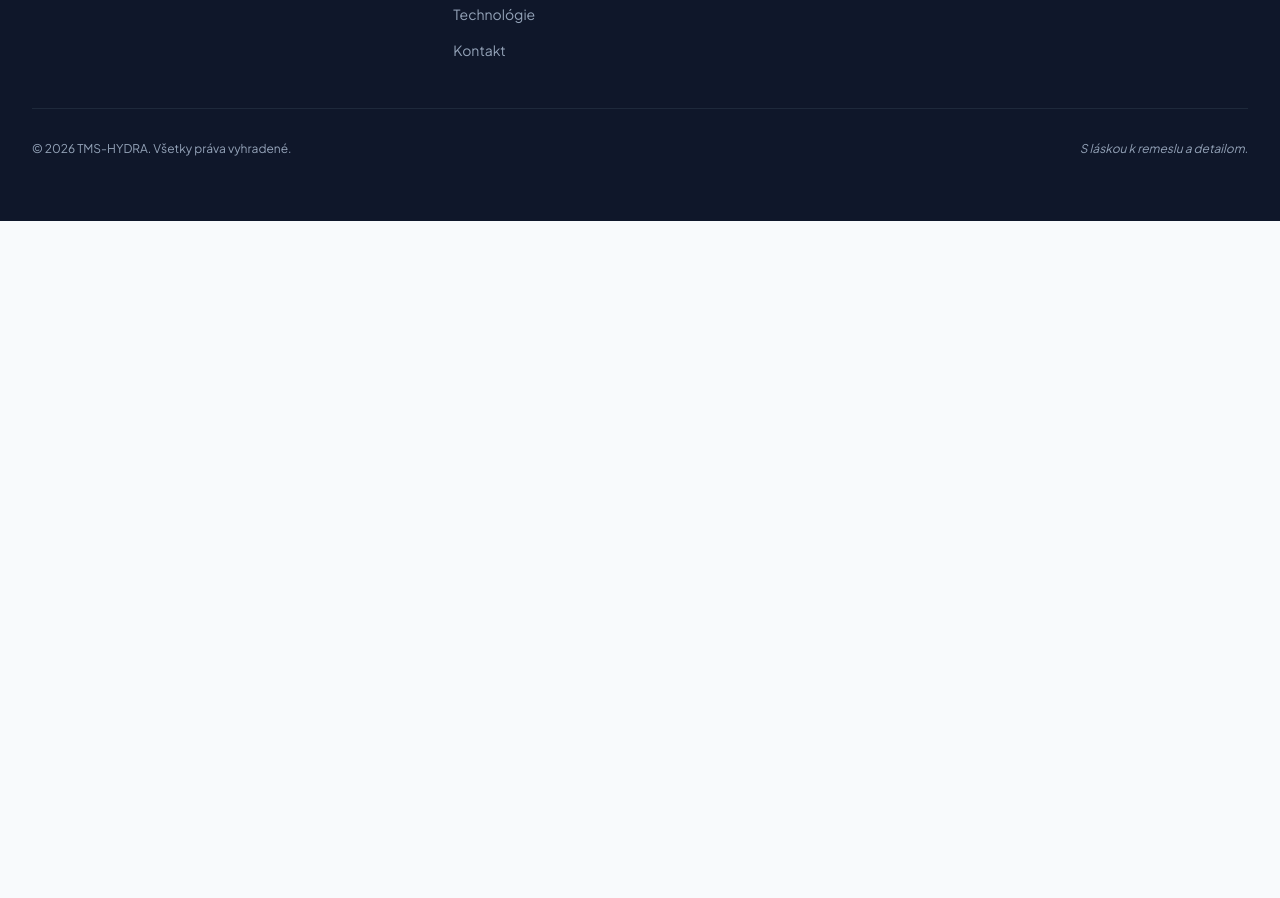
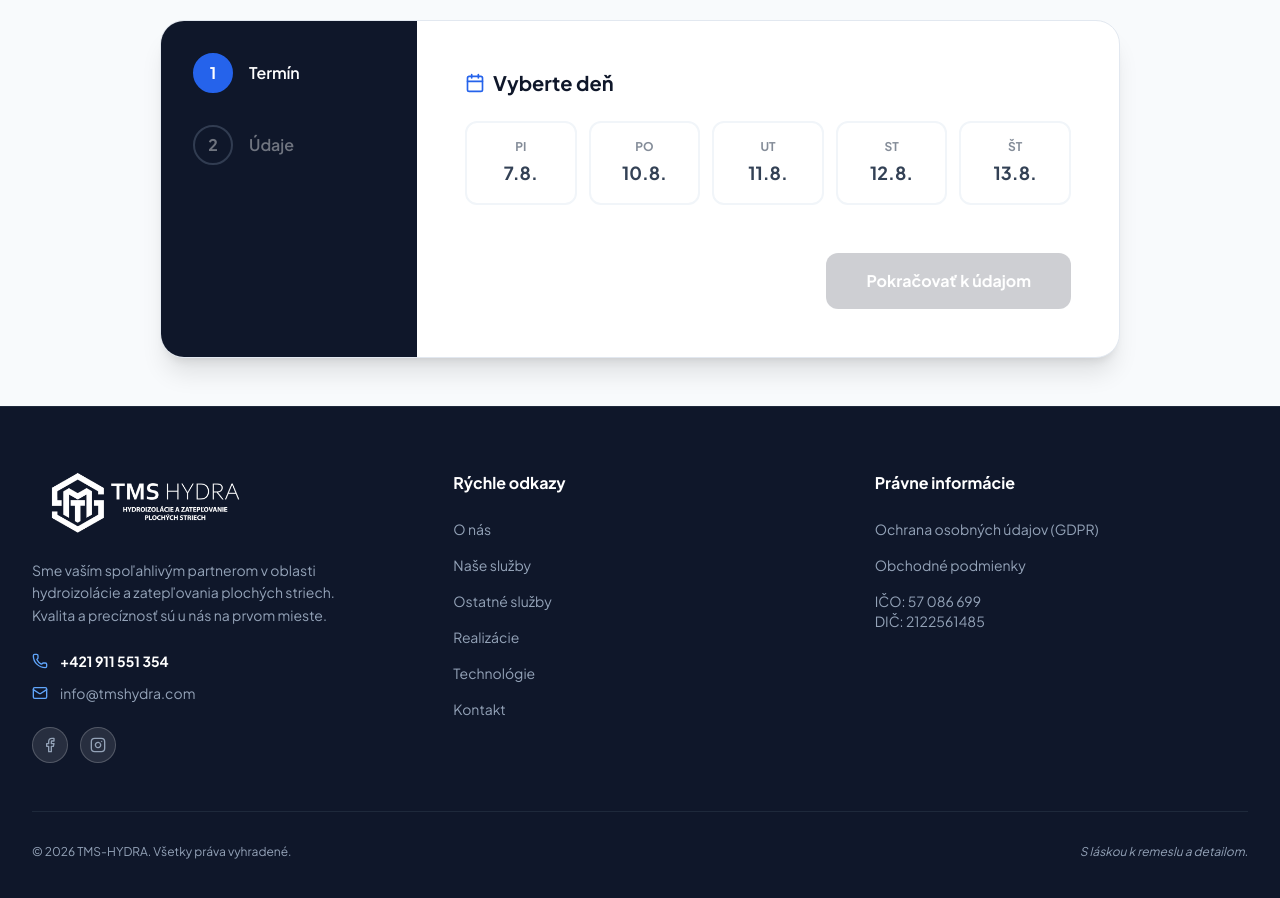
Before and after one commit to lukaskrasny55/tmshydra.com, a React (Vite) app: page /kontakt in a window 1280 px wide. Shown: the part 1660-2558 px from the top of the page. Before the commit the page ends 1881 px from the top, so only its background shows below. Built offline with nearby package versions, Linux system fonts and the light colour scheme.

Commit message:
Telefon a call tracking, formular na Kontakte, realizacie na homepage

```diff
--- a/App.tsx
+++ b/App.tsx
@@ -3,6 +3,7 @@ import { Routes, Route, Outlet, useLocation, useNavigate } from 'react-router-do
 
 import { Navbar } from './components/Navbar';
 import { Hero } from './components/Hero';
+import { FeaturedProjects } from './components/FeaturedProjects';
 import { Calculator } from './components/Calculator';
 import { BookingCalendar } from './components/BookingCalendar';
 import { CityLinks } from './components/CityLinks';
@@ -66,6 +67,7 @@ const TermsPage = lazy(() =>
 const HomePage: React.FC = () => (
   <main className="w-full overflow-x-hidden">
     <Hero />
+    <FeaturedProjects />
     <Calculator />
     <BookingCalendar />
     <CityLinks />
--- /dev/null
+++ b/components/FeaturedProjects.tsx
@@ -0,0 +1,78 @@
+import React from 'react';
+import { Link } from 'react-router-dom';
+import { ArrowRight } from 'lucide-react';
+import { ROUTE_PATHS } from '../routePaths';
+
+const featured = [
+  {
+    title: 'Villa Hasčák',
+    location: 'Bratislava',
+    description: 'Kompletná rekonštrukcia hydroizolácie.',
+    image: '/vh1.jpg',
+  },
+  {
+    title: 'Panelová strecha',
+    location: 'Bratislava - Petržalka',
+    description: 'Obnova strechy bytového domu na sídlisku.',
+    image: '/pz1.jpg',
+  },
+  {
+    title: 'Zelená strecha',
+    location: 'Belgicko',
+    description: 'Prémiová TPO fólia na administratívnom objekte.',
+    image: '/b1.jpg',
+  },
+];
+
+export const FeaturedProjects: React.FC = () => {
+  return (
+    <section className="py-20 bg-white border-t border-slate-100">
+      <div className="max-w-7xl mx-auto px-4 sm:px-6 lg:px-8">
+        <div className="text-center mb-12">
+          <div className="text-blue-600 text-sm font-bold uppercase tracking-widest mb-3">
+            Naše realizácie
+          </div>
+          <h2 className="text-3xl md:text-4xl font-black text-slate-900 uppercase">
+            Presvedčte sa sami
+          </h2>
+          <p className="text-lg text-slate-600 max-w-2xl mx-auto mt-4">
+            Výber z desiatok dokončených realizácií po celom Slovensku aj v zahraničí.
+          </p>
+        </div>
+
+        <div className="grid grid-cols-1 md:grid-cols-3 gap-8 mb-12">
+          {featured.map((p) => (
+            <Link
+              key={p.title}
+              to={ROUTE_PATHS.projects}
+              className="bg-white rounded-[2.5rem] shadow-lg overflow-hidden hover:shadow-2xl hover:-translate-y-1 transition-all block border border-slate-100"
+            >
+              <img
+                src={p.image}
+                alt={`${p.title} – ${p.location}`}
+                className="h-56 w-full object-cover"
+              />
+              <div className="p-6">
+                <div className="text-blue-600 text-xs font-bold uppercase mb-2">
+                  {p.location}
+                </div>
+                <h3 className="text-xl font-bold mb-2">{p.title}</h3>
+                <p className="text-slate-600 text-sm">{p.description}</p>
+              </div>
+            </Link>
+          ))}
+        </div>
+
+        <div className="text-center">
+          <Link
+            to={ROUTE_PATHS.projects}
+            className="inline-flex items-center gap-2 bg-slate-900 text-white px-8 py-4 rounded-xl font-bold hover:bg-slate-800 transition-all"
+          >
+            Zobraziť všetky realizácie
+            <ArrowRight className="w-5 h-5" />
+          </Link>
+        </div>
+      </div>
+    </section>
+  );
+};
--- a/components/Footer.tsx
+++ b/components/Footer.tsx
@@ -1,7 +1,12 @@
 
 import React from 'react';
 import { Link } from 'react-router-dom';
+import { Phone, Mail, Facebook, Instagram } from 'lucide-react';
 import { ROUTE_PATHS } from '../routePaths';
+import { trackConversion } from './GoogleAds';
+
+const PHONE_NUMBER = '+421911551354';
+const PHONE_DISPLAY = '+421 911 551 354';
 
 export const Footer: React.FC = () => {
   return (
@@ -21,9 +26,48 @@ export const Footer: React.FC = () => {
                 />
               </Link>
             </div>
-            <p className="text-sm leading-relaxed max-w-xs">
+            <p className="text-sm leading-relaxed max-w-xs mb-6">
               Sme vaším spoľahlivým partnerom v oblasti hydroizolácie a zatepľovania plochých striech. Kvalita a precíznosť sú u nás na prvom mieste.
             </p>
+
+            <div className="space-y-3 mb-6">
+              <a
+                href={`tel:${PHONE_NUMBER}`}
+                onClick={() => trackConversion('call')}
+                className="flex items-center gap-3 text-sm font-bold text-white hover:text-blue-400 transition-colors"
+              >
+                <Phone className="w-4 h-4 text-blue-400" />
+                {PHONE_DISPLAY}
+              </a>
+              <a
+                href="mailto:info@tmshydra.com"
+                className="flex items-center gap-3 text-sm hover:text-blue-400 transition-colors"
+              >
+                <Mail className="w-4 h-4 text-blue-400" />
+                info@tmshydra.com
+              </a>
+            </div>
+
+            <div className="flex items-center gap-3">
+              <a
+                href="https://www.facebook.com/TMS.hydra.s.o.s"
+                target="_blank"
+                rel="noopener noreferrer"
+                aria-label="TMS-HYDRA na Facebooku"
+                className="w-9 h-9 flex items-center justify-center rounded-full bg-white/10 border border-white/20 hover:bg-white/20 transition"
+              >
+                <Facebook className="w-4 h-4" />
+              </a>
+              <a
+                href="https://www.instagram.com/tms_hydra/"
+                target="_blank"
+                rel="noopener noreferrer"
+                aria-label="TMS-HYDRA na Instagrame"
+                className="w-9 h-9 flex items-center justify-center rounded-full bg-white/10 border border-white/20 hover:bg-white/20 transition"
+              >
+                <Instagram className="w-4 h-4" />
+              </a>
+            </div>
           </div>
 
           <div>
--- a/components/GoogleAds.tsx
+++ b/components/GoogleAds.tsx
@@ -31,7 +31,7 @@ export const GoogleAds: React.FC = () => {
   return null;
 };
 
-export const trackConversion = (eventName: 'form' | 'booking') => {
+export const trackConversion = (eventName: 'form' | 'booking' | 'call') => {
   // Mirrors the gate in GoogleAds/GoogleAnalytics: gtag is only ever defined
   // once consent is accepted, but we check consent explicitly too so this
   // never fires a conversion if consent was accepted then later revoked
--- a/components/Navbar.tsx
+++ b/components/Navbar.tsx
@@ -1,8 +1,12 @@
 
 import React, { useState } from 'react';
 import { Link, useLocation, useNavigate } from 'react-router-dom';
-import { Menu, X } from 'lucide-react';
+import { Menu, X, Phone } from 'lucide-react';
 import { ROUTE_PATHS } from '../routePaths';
+import { trackConversion } from './GoogleAds';
+
+const PHONE_NUMBER = '+421911551354';
+const PHONE_DISPLAY = '+421 911 551 354';
 
 interface NavbarProps {
   showCalculator?: boolean;
@@ -63,6 +67,14 @@ export const Navbar: React.FC<NavbarProps> = ({ showCalculator = true }) => {
                 {item.label}
               </Link>
             ))}
+            <a
+              href={`tel:${PHONE_NUMBER}`}
+              onClick={() => trackConversion('call')}
+              className="flex items-center gap-2 text-[13px] font-bold text-slate-600 hover:text-blue-600 transition-colors whitespace-nowrap"
+            >
+              <Phone className="w-4 h-4" />
+              {PHONE_DISPLAY}
+            </a>
             {showCalculator && (
               <button
                 onClick={scrollToCalculator}
@@ -101,6 +113,14 @@ export const Navbar: React.FC<NavbarProps> = ({ showCalculator = true }) => {
                 {item.label}
               </Link>
             ))}
+            <a
+              href={`tel:${PHONE_NUMBER}`}
+              onClick={() => { trackConversion('call'); closeMenu(); }}
+              className="flex items-center justify-center gap-2 text-lg font-bold py-5 px-6 rounded-2xl text-slate-600 hover:bg-slate-50"
+            >
+              <Phone className="w-5 h-5" />
+              {PHONE_DISPLAY}
+            </a>
             {showCalculator && (
               <button
                 onClick={scrollToCalculator}
--- a/components/pages/ContactPage.tsx
+++ b/components/pages/ContactPage.tsx
@@ -1,4 +1,6 @@
 import React from 'react';
+import { BookingCalendar } from '../BookingCalendar';
+import { trackConversion } from '../GoogleAds';
 
 export const ContactPage: React.FC = () => {
   return (
@@ -133,6 +135,7 @@ export const ContactPage: React.FC = () => {
 
                 <a
                   href="tel:+421911551354"
+                  onClick={() => trackConversion('call')}
                   className="text-4xl font-black text-slate-800 hover:text-blue-600 transition"
                 >
                   +421 911 551 354
@@ -171,6 +174,7 @@ export const ContactPage: React.FC = () => {
 
                 <a
                   href="tel:+421911551354"
+                  onClick={() => trackConversion('call')}
                   className="text-4xl font-black text-slate-800 hover:text-blue-600 transition"
                 >
                   +421 911 551 354
@@ -182,6 +186,8 @@ export const ContactPage: React.FC = () => {
           </div>
         </div>
       </section>
+
+      <BookingCalendar />
     </div>
   );
 };
```
